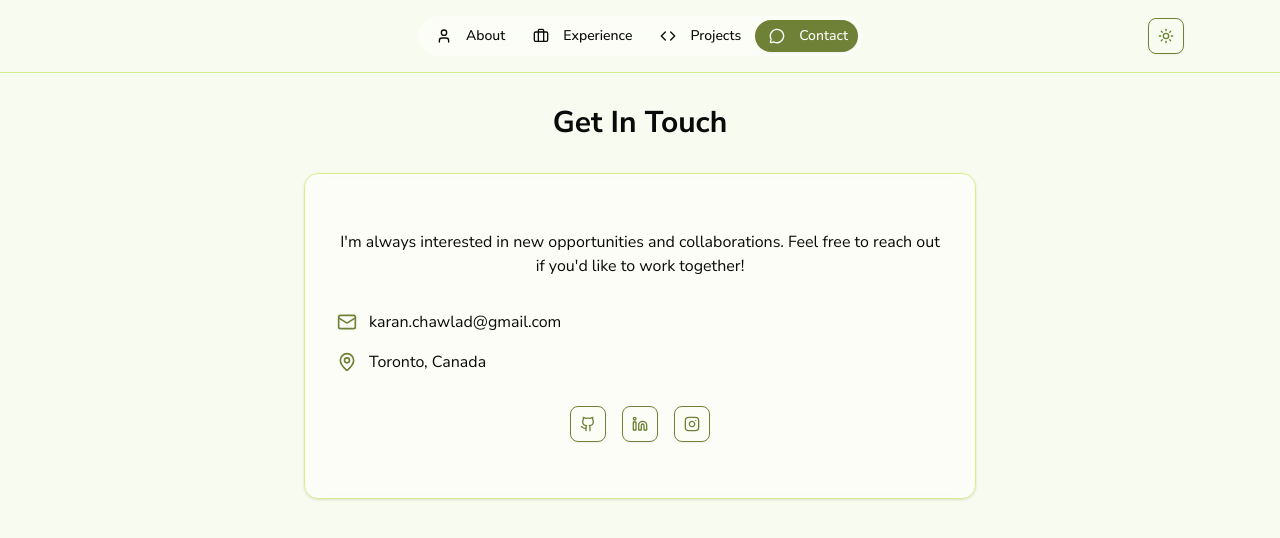
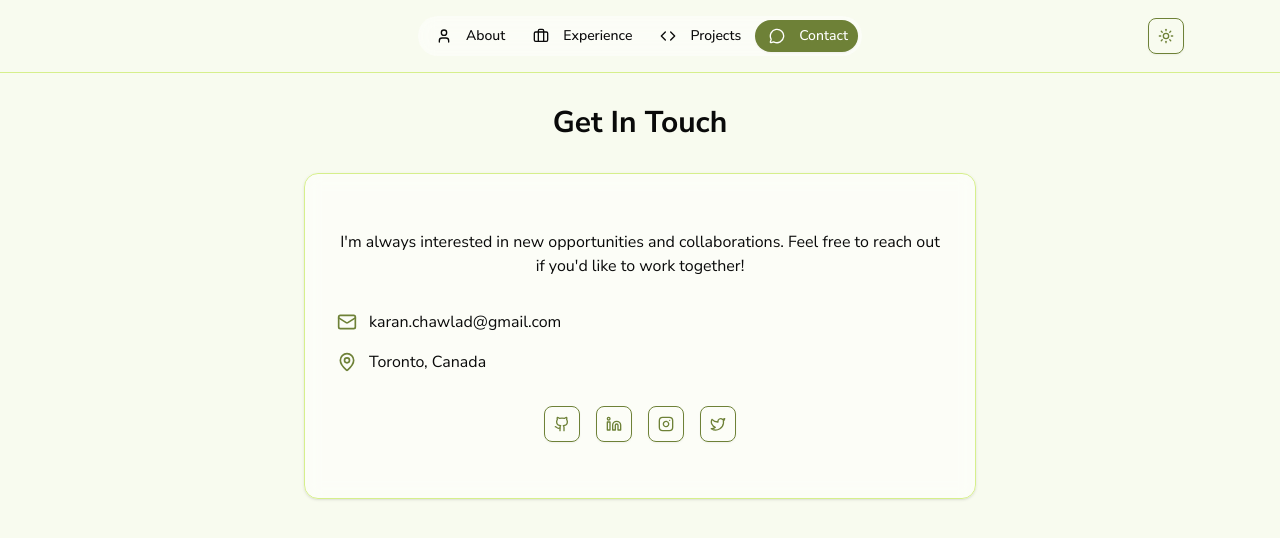
Before and after one commit to KaranChawlaD/Personal-Website-V2, a Next.js app: page / in a window 1280 px wide. Both pictures are taken after a click on the button "Contact". Shown: the top 538 px of the page. Built offline with nearby package versions, Linux system fonts and the light colour scheme.

Commit message:
feat: x added

```diff
--- a/app/page.tsx
+++ b/app/page.tsx
@@ -351,6 +351,10 @@ export default function PersonalWebsite() {
                         Icon: Instagram,
                         href: "https://www.instagram.com/_karan.chawla",
                       },
+                      {
+                        Icon: Twitter,
+                        href: "https://x.com/KaranChawlaD"
+                      }
                     ].map(({ Icon, href }, index) => (
                       <Button
                         key={index}
```
